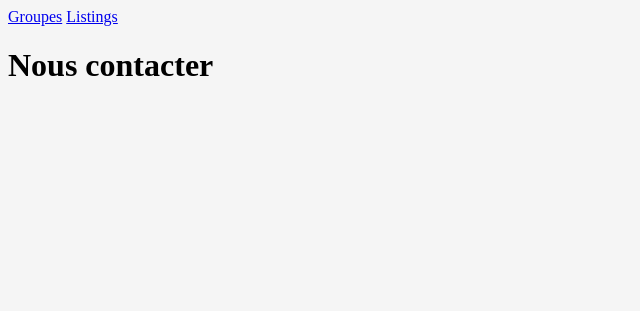
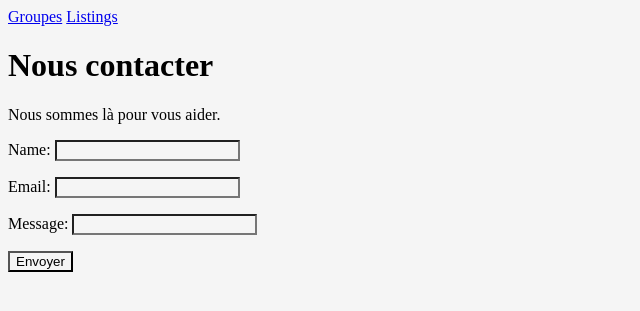
Before and after one commit to Ndimis/Django_projects, a Django app: page /contact-us/ in a window 1280 px wide. Shown: the top 311 px of the page, without its empty margins (0-640 px from the left). Run offline with Django 4.2, Linux system fonts and the light colour scheme.

Commit message:
Ajout de formulaire de contact part1

```diff
--- /dev/null
+++ b/merchex/listings/forms.py
@@ -0,0 +1,6 @@
+from django import forms
+
+class ContactUsForm(forms.Form):
+   name = forms.CharField(required=False)
+   email = forms.EmailField()
+   message = forms.CharField(max_length=1000)
--- a/merchex/listings/templates/listings/contact.html
+++ b/merchex/listings/templates/listings/contact.html
@@ -1,4 +1,11 @@
 {% extends 'listings/base.html' %}
     {% block content %}
     <h1>Nous contacter</h1>
+    <p>Nous sommes là pour vous aider.</p>
+
+    <form action="" method="post" novalidate>
+        {% csrf_token %}
+        {{ form.as_p }}
+        <input type="submit" value="Envoyer">
+    </form>
 {% endblock %}
--- a/merchex/listings/views.py
+++ b/merchex/listings/views.py
@@ -1,6 +1,7 @@
 from django.shortcuts import render
 from django.http import HttpResponse
 from listings.models import Band, Listing
+from listings.forms import  ContactUsForm
 
 
 def band_list(request):
@@ -25,4 +26,7 @@ def listing_detail(request, list_id):
 
 
 def contact(request):
-    return render(request, 'listings/contact.html')
+    form = ContactUsForm()  # ajout d’un nouveau formulaire ici
+    return render(request,
+          'listings/contact.html',
+          {'form': form})
--- a/merchex/merchex/urls.py
+++ b/merchex/merchex/urls.py
@@ -25,5 +25,5 @@ urlpatterns = [
     path('about-us/', views.about),
     path('listings/', views.listing_list, name='listing-list'),
     path('listings/<int:list_id>/', views.listing_detail, name='listing-detail'),
-    path('contact-us/', views.contact),
+    path('contact-us/', views.contact, name='contact'),
 ]
```
